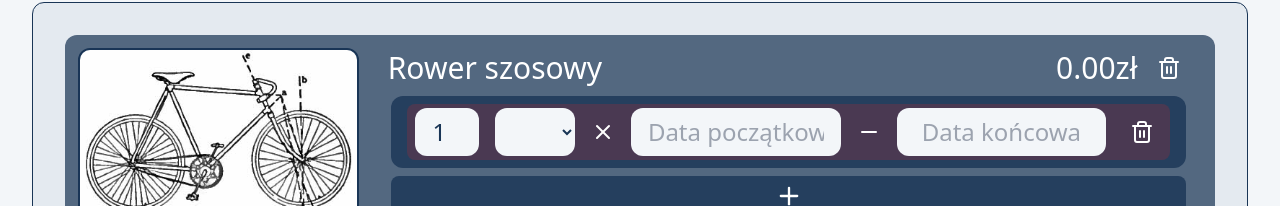
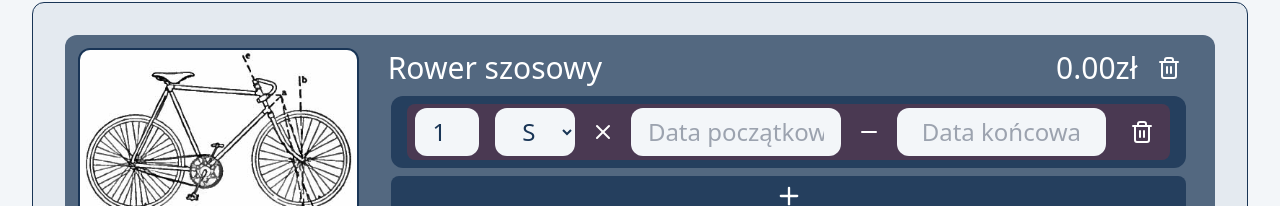
Before and after one commit to sebastian-j/sport-rent-frontend, a React (Vite) app: page /cart in a window 1280 px wide. Shown: the part 238-444 px from the top of the page. Built offline with nearby package versions, Linux system fonts and the light colour scheme; sample sign-in values are in the browser's storage.

Commit message:
fix: cart size displaying

```diff
--- a/src/features/cart/CartProductCard.tsx
+++ b/src/features/cart/CartProductCard.tsx
@@ -60,7 +60,7 @@ export default function CartProductCard({
               key={date.id}
               date={date}
               productName={product.name}
-              productSizes={product.sizes?.map((size) => size.size)}
+              productSizes={product.sizes}
               containerRef={getRentalDateRef?.(date.id)}
               onQuantityChange={(quantity) => onQuantityChange(date.id, quantity)}
               onSizeChange={(size) => onSizeChange(date.id, size)}
```
